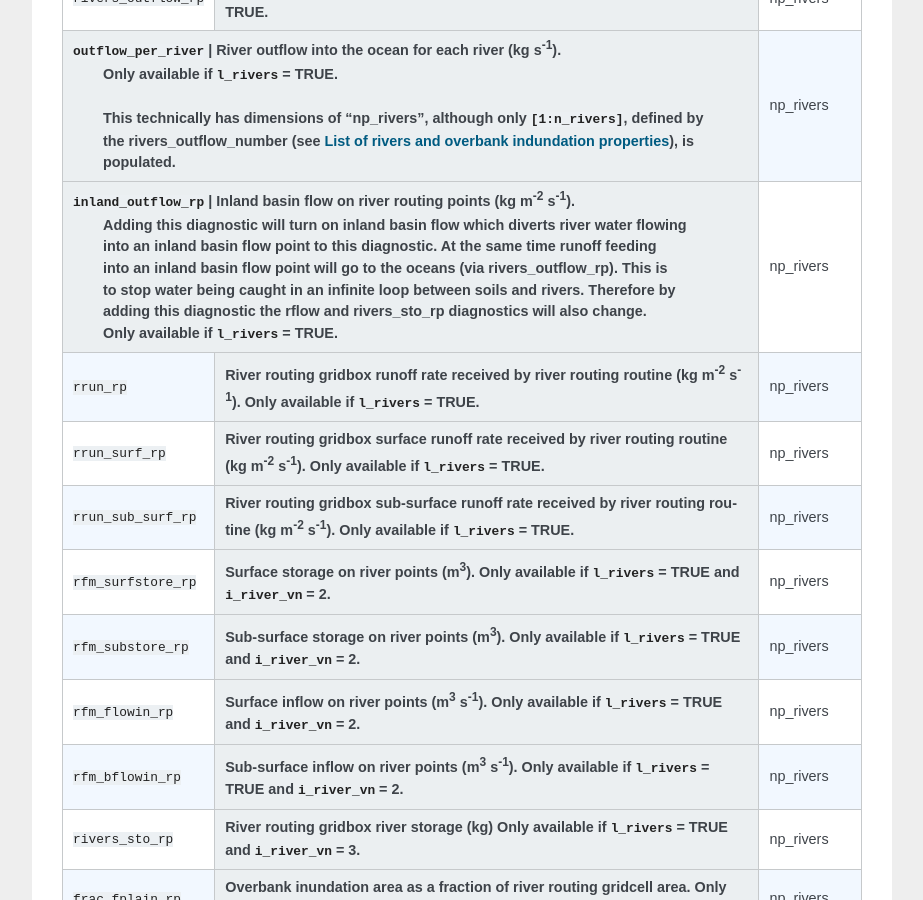
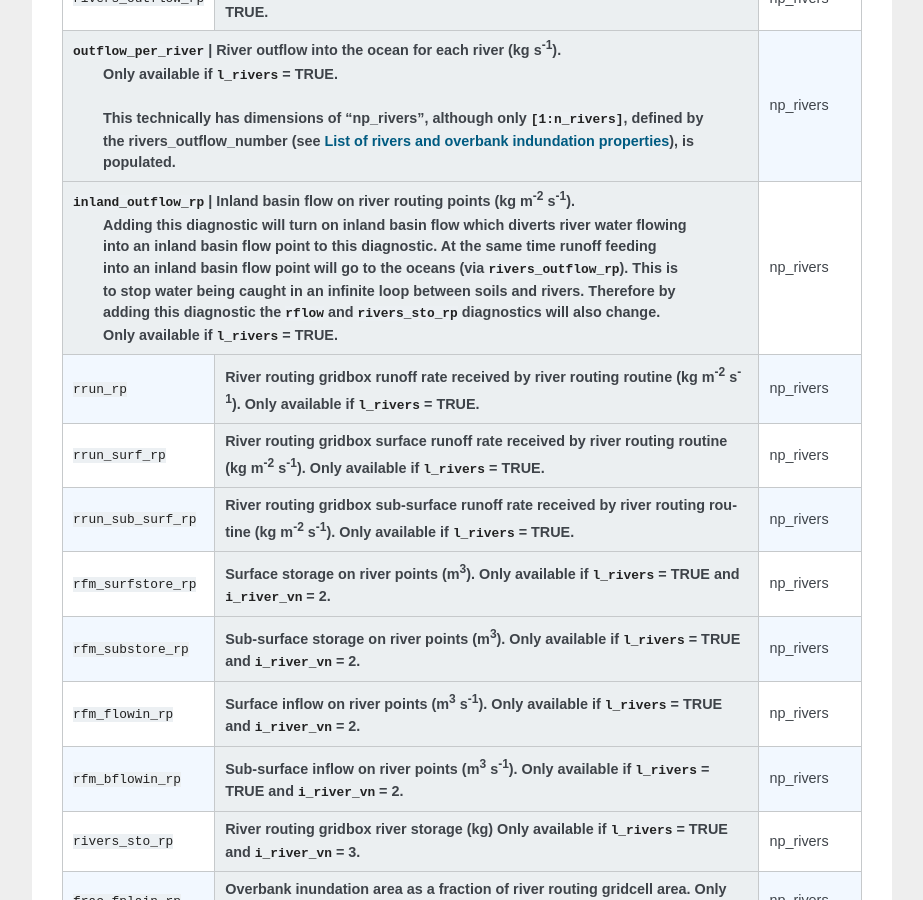
Before and after one commit to MetOffice/jules, a Sphinx documentation site: the page built from doc/source/output-variables.rst, in a window 1280 px wide and 900 px high, scrolled down 7727 px. Shown: the whole window, without its empty margins (224-1147 px from the left). Built offline with Sphinx 7.4.7, drawn with Linux system fonts in a browser that asks for light colours.

```diff
--- a/doc/source/output-variables.rst
+++ b/doc/source/output-variables.rst
@@ -437,9 +437,9 @@ Rivers
 | ``inland_outflow_rp``         | Inland basin flow on river routing points (kg m\ :sup:`-2` s\ :sup:`-1`).                     | np_rivers  |
 |                               | Adding this diagnostic will turn on inland basin flow which diverts river water flowing       |            |
 |                               | into an inland basin flow point to this diagnostic. At the same time runoff feeding           |            |
-|                               | into an inland basin flow point will go to the oceans (via rivers_outflow_rp). This is        |            |
+|                               | into an inland basin flow point will go to the oceans (via ``rivers_outflow_rp``). This is    |            |
 |                               | to stop water being caught in an infinite loop between soils and rivers. Therefore by         |            |
-|                               | adding this diagnostic the rflow and rivers_sto_rp diagnostics will also change.              |            |
+|                               | adding this diagnostic the ``rflow`` and ``rivers_sto_rp`` diagnostics will also change.      |            |
 |                               | Only available if :nml:mem:`JULES_RIVERS::l_rivers` = TRUE.                                   |            |
 +-------------------------------+-----------------------------------------------------------------------------------------------+------------+
 | ``rrun_rp``                   | River routing gridbox runoff rate received by river routing routine                           | np_rivers  |
```
